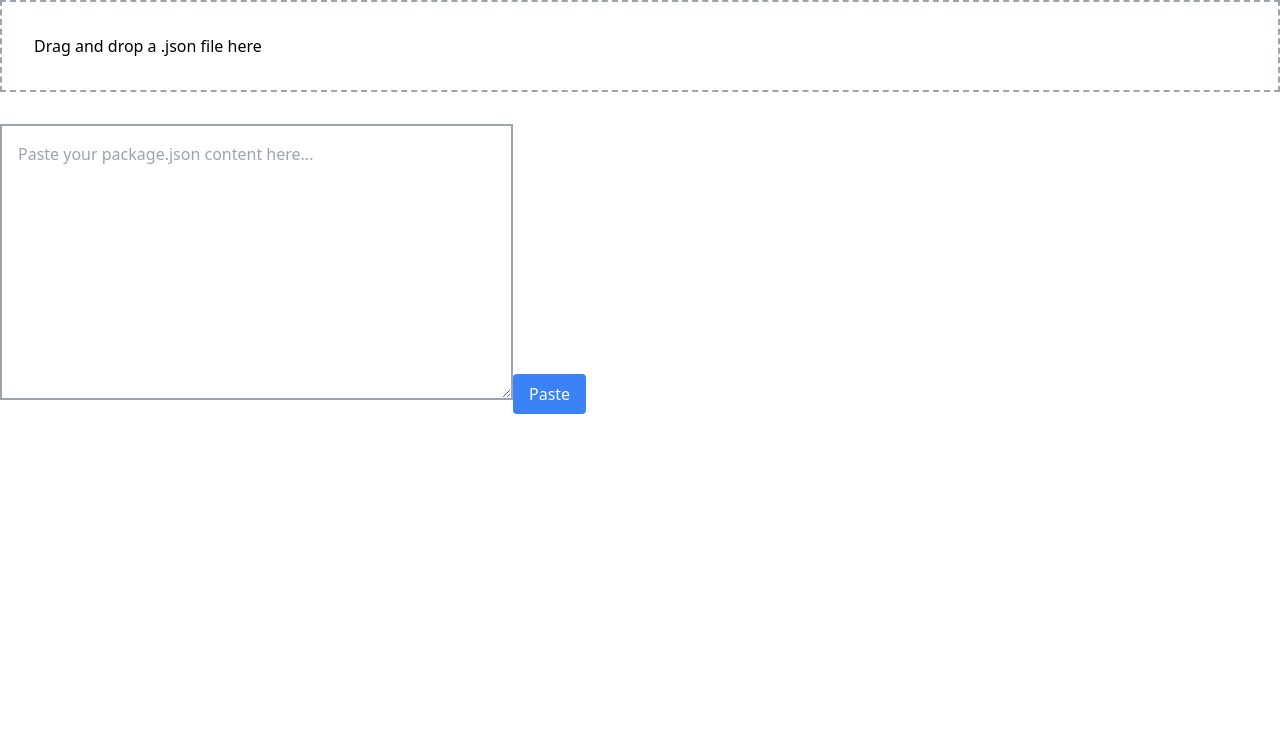
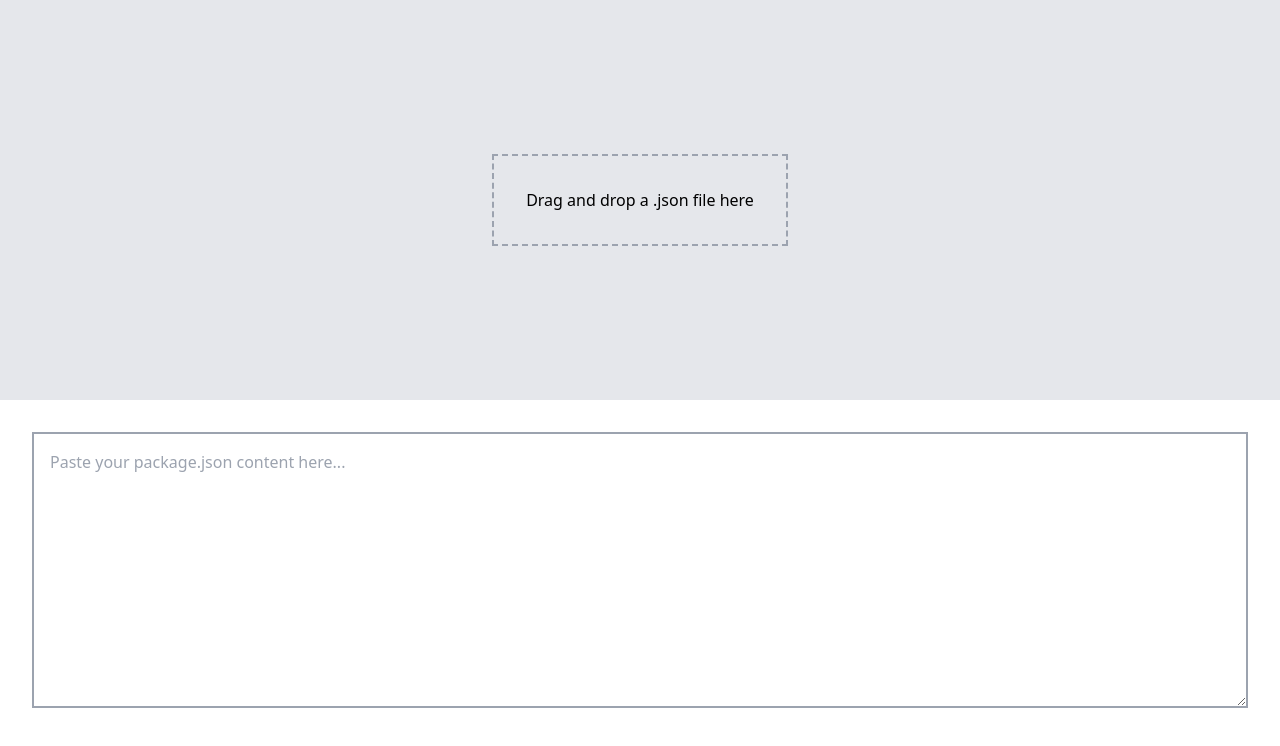
Before and after one commit to cherrydub/json2md, a React (Vite) app: page / in a window 1280 px wide. Shown: the top 746 px of the page. Built offline with nearby package versions, Linux system fonts and the light colour scheme.

Commit message:
much better style, however will want to add the input next to the drag/drop after results

```diff
--- a/src/components/PackageJsonReader.tsx
+++ b/src/components/PackageJsonReader.tsx
@@ -165,7 +165,8 @@ ${devDependenciesList}
   return (
     <div className="flex flex-col h-screen">
       <div
-        className={`flex-1 ${isDragging ? "bg-gray-200" : ""}`}
+        className="flex-1 bg-gray-200"
+        style={{ minHeight: "50vh" }}
         onDragOver={handleDragOver}
         onDragLeave={handleDragLeave}
         onDrop={handleFileDrop}
@@ -189,35 +190,39 @@ ${devDependenciesList}
             }
           }}
         />
+        <div className="flex items-center justify-center h-full">
           <div className="border-2 border-dashed border-gray-400 p-8">
             <p>Drag and drop a .json file here</p>
           </div>
+        </div>
+      </div>
+      <div
+        className="flex-1 overflow-y-auto bg-white p-8"
+        style={{ minHeight: "50vh" }}
+      >
         <textarea
-          className="mt-8 p-4 border-2 border-gray-400"
+          className="w-full p-4 border-2 border-gray-400"
           placeholder="Paste your package.json content here..."
           value={packageJsonContent}
           onChange={handleInputChange}
           rows={10}
           cols={50}
         />
-        <button
-          className="mt-4 bg-blue-500 text-white py-2 px-4 rounded"
-          onClick={handlePaste}
-        >
-          Paste
-        </button>
-      </div>
         {showContent && (
-        <div className="flex-1 overflow-y-auto bg-green-200">
+          <div className="mt-4">
             <div>
-            <h3 className="text-xl font-bold">Dependencies:</h3>
+              <h3 className="text-lg font-bold mb-2">Dependencies:</h3>
               <ul className="list-disc pl-6">
                 {Object.keys(dependencies).map(
                   (dep) =>
                     dependencies[dep] && (
-                    <li key={dep}>
+                      <li
+                        key={dep}
+                        className="flex items-center justify-between"
+                      >
                         {dep}
                         <button
+                          className="ml-2 px-2 py-1 text-sm bg-red-500 text-white rounded hover:bg-red-600 active:bg-red-700"
                           onClick={() => handleDeleteDependency(dep, false)}
                         >
                           Delete
@@ -227,15 +232,23 @@ ${devDependenciesList}
                 )}
               </ul>
             </div>
-          <div>
-            <h3 className="text-xl font-bold">Development Dependencies:</h3>
+            <div className="mt-4">
+              <h3 className="text-lg font-bold mb-2">
+                Development Dependencies:
+              </h3>
               <ul className="list-disc pl-6">
                 {Object.keys(devDependencies).map(
                   (dep) =>
                     devDependencies[dep] && (
-                    <li key={dep}>
+                      <li
+                        key={dep}
+                        className="flex items-center justify-between"
+                      >
                         {dep}
-                      <button onClick={() => handleDeleteDependency(dep, true)}>
+                        <button
+                          className="ml-2 px-2 py-1 text-sm bg-red-500 text-white rounded hover:bg-red-600 active:bg-red-700"
+                          onClick={() => handleDeleteDependency(dep, true)}
+                        >
                           Delete
                         </button>
                       </li>
@@ -243,8 +256,10 @@ ${devDependenciesList}
                 )}
               </ul>
             </div>
-          <div>
-            <h3 className="text-xl font-bold">Generated README.md content:</h3>
+            <div className="mt-4">
+              <h3 className="text-lg font-bold mb-2">
+                Generated README.md content:
+              </h3>
               <pre>{generateReadmeContent()}</pre>
               <button
                 className="bg-blue-500 text-white py-2 px-4 rounded mr-2"
@@ -262,6 +277,7 @@ ${devDependenciesList}
           </div>
         )}
       </div>
+    </div>
   );
 }
 
```
Lines whose indentation alone changed are shown as unchanged.
